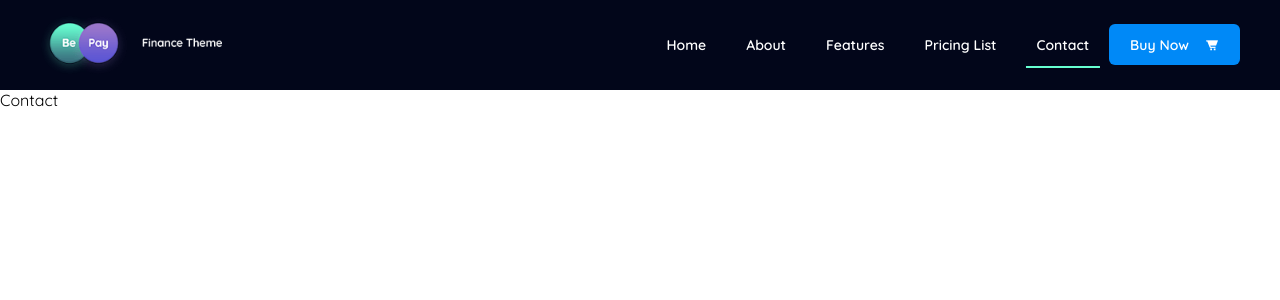
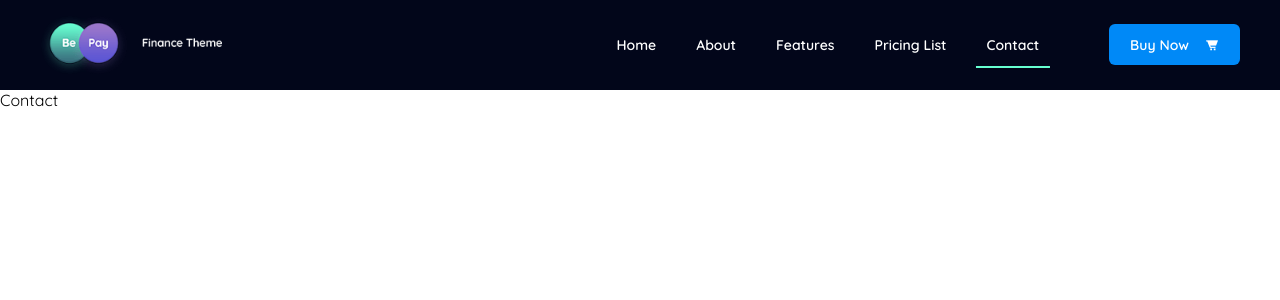
Before and after one commit to serhatbek/be-pay-demo, a React (Vite) app: page /be-pay-demo/contact in a window 1280 px wide. Shown: the top 300 px of the page. Built offline with nearby package versions, Linux system fonts and the light colour scheme.

Commit message:
fix header action button margin

```diff
--- a/src/components/Header/Header.jsx
+++ b/src/components/Header/Header.jsx
@@ -34,7 +34,7 @@ const Header = () => {
                 <li key={nanoid()}>
                   <NavLink
                     className={({ isActive }) => (isActive ? 'active' : '')}
-                    to={item.link}
+                    to={item?.link}
                     end
                   >
                     {item.title}
--- a/src/components/Header/Header.scss
+++ b/src/components/Header/Header.scss
@@ -122,7 +122,9 @@
       }
 
       #{$self}__action {
+        margin-left: 50px;
         @include c.media(tablet-wide) {
+          margin-left: 0;
           order: 1;
           width: 100%;
           margin-bottom: 22px;
```
